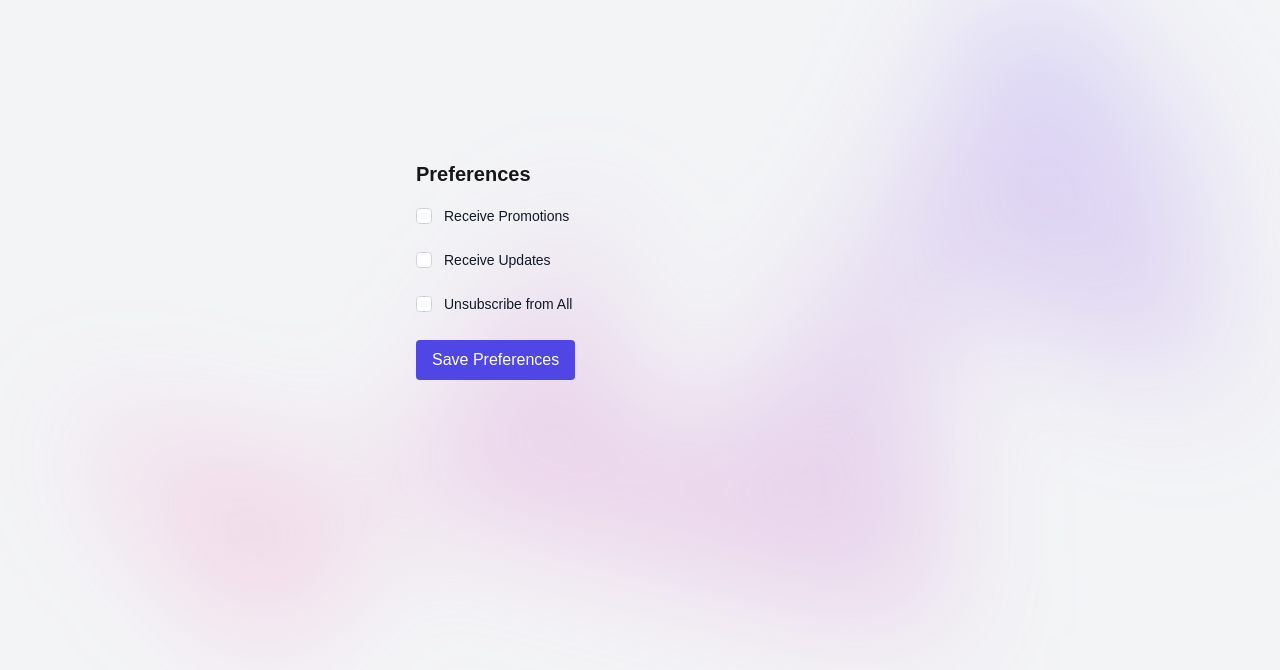
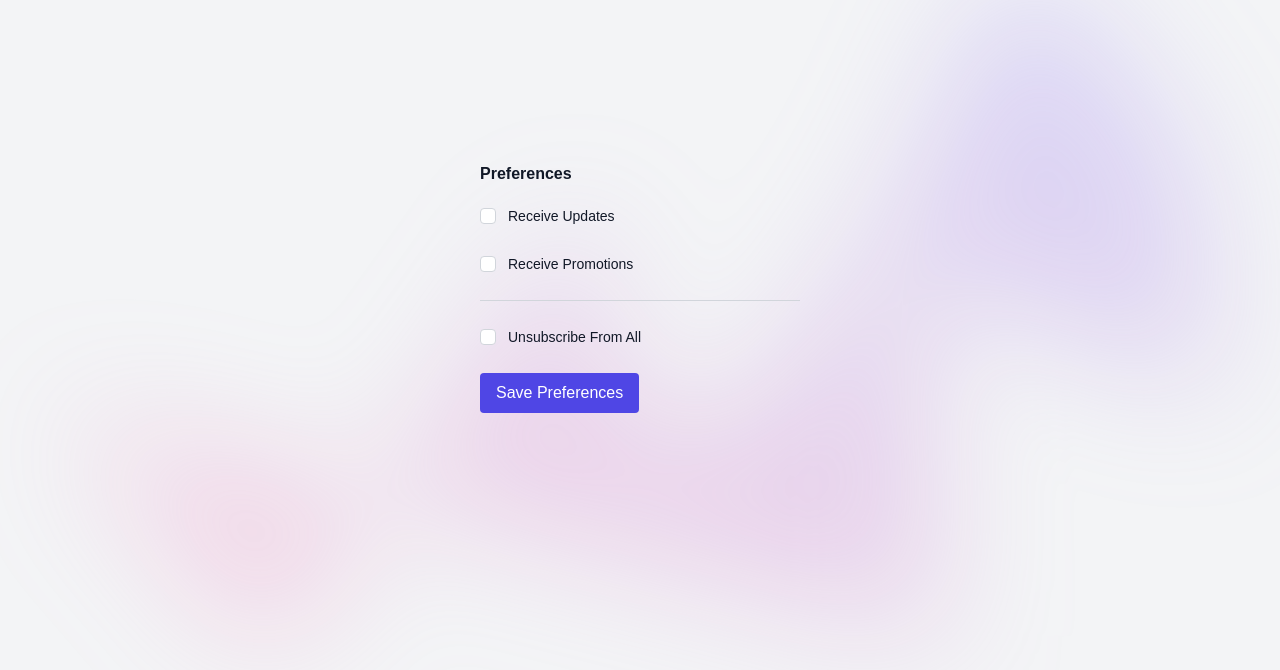
Before and after one commit to ezeahunanya/newsletter, a Next.js app: page /preferences in a window 1280 px wide. Shown: the top 670 px of the page. Built offline with nearby package versions, Linux system fonts and the light colour scheme.

Commit message:
Add styling to preference page

```diff
--- a/app/preferences/page.tsx
+++ b/app/preferences/page.tsx
@@ -48,10 +48,52 @@ export default function PreferencesPage() {
   };
 
   return (
-    <fieldset className="preferences-page max-w-md mx-auto mt-8">
+    <fieldset className="mx-auto mt-8 max-w-xs">
       <legend className="sr-only">Preferences</legend>
-      <h1 className="text-xl font-bold mb-4">Preferences</h1>
-      <div className="space-y-5">
+      <h1 className="mb-4 text-base/7 font-bold text-gray-900 dark:text-white">
+        Preferences
+      </h1>
+      <div className="space-y-6">
+        <div className="flex gap-3">
+          <div className="flex h-6 shrink-0 items-center">
+            <div className="group grid size-4 grid-cols-1">
+              <input
+                id="updates"
+                name="updates"
+                type="checkbox"
+                checked={preferences.updates}
+                onChange={(e) =>
+                  handleCheckboxChange("updates", e.target.checked)
+                }
+                className="col-start-1 row-start-1 appearance-none rounded border border-gray-300 bg-white checked:border-indigo-600 checked:bg-indigo-600 focus-visible:outline focus-visible:outline-2 focus-visible:outline-offset-2 focus-visible:outline-indigo-600 dark:border-gray-700 dark:bg-gray-800 dark:checked:border-indigo-500 dark:checked:bg-indigo-500 dark:focus-visible:outline-indigo-500"
+              />
+              <svg
+                fill="none"
+                viewBox="0 0 14 14"
+                className="pointer-events-none col-start-1 row-start-1 size-3.5 self-center justify-self-center stroke-white"
+              >
+                <path
+                  d="M3 8L6 11L11 3.5"
+                  strokeWidth={2}
+                  strokeLinecap="round"
+                  strokeLinejoin="round"
+                  className={`opacity-0 ${
+                    preferences.updates ? "opacity-100" : ""
+                  }`}
+                />
+              </svg>
+            </div>
+          </div>
+          <div className="text-sm/6">
+            <label
+              htmlFor="updates"
+              className="font-medium text-gray-900 dark:text-gray-300"
+            >
+              Receive Updates
+            </label>
+          </div>
+        </div>
+
         <div className="flex gap-3">
           <div className="flex h-6 shrink-0 items-center">
             <div className="group grid size-4 grid-cols-1">
@@ -63,7 +105,7 @@ export default function PreferencesPage() {
                 onChange={(e) =>
                   handleCheckboxChange("promotions", e.target.checked)
                 }
-                className="col-start-1 row-start-1 appearance-none rounded border border-gray-300 dark:border-gray-700 bg-white dark:bg-gray-800 checked:border-indigo-600 checked:bg-indigo-600 dark:checked:border-indigo-500 dark:checked:bg-indigo-500 focus-visible:outline focus-visible:outline-2 focus-visible:outline-offset-2 focus-visible:outline-indigo-600 dark:focus-visible:outline-indigo-500"
+                className="col-start-1 row-start-1 appearance-none rounded border border-gray-300 bg-white checked:border-indigo-600 checked:bg-indigo-600 focus-visible:outline focus-visible:outline-2 focus-visible:outline-offset-2 focus-visible:outline-indigo-600 dark:border-gray-700 dark:bg-gray-800 dark:checked:border-indigo-500 dark:checked:bg-indigo-500 dark:focus-visible:outline-indigo-500"
               />
               <svg
                 fill="none"
@@ -83,48 +125,16 @@ export default function PreferencesPage() {
             </div>
           </div>
           <div className="text-sm/6">
-            <label htmlFor="promotions" className="font-medium text-gray-900 dark:text-gray-300">
+            <label
+              htmlFor="promotions"
+              className="font-medium text-gray-900 dark:text-gray-300"
+            >
               Receive Promotions
             </label>
           </div>
         </div>
 
-        <div className="flex gap-3">
-          <div className="flex h-6 shrink-0 items-center">
-            <div className="group grid size-4 grid-cols-1">
-              <input
-                id="updates"
-                name="updates"
-                type="checkbox"
-                checked={preferences.updates}
-                onChange={(e) => handleCheckboxChange("updates", e.target.checked)}
-                className="col-start-1 row-start-1 appearance-none rounded border border-gray-300 dark:border-gray-700 bg-white dark:bg-gray-800 checked:border-indigo-600 checked:bg-indigo-600 dark:checked:border-indigo-500 dark:checked:bg-indigo-500 focus-visible:outline focus-visible:outline-2 focus-visible:outline-offset-2 focus-visible:outline-indigo-600 dark:focus-visible:outline-indigo-500"
-              />
-              <svg
-                fill="none"
-                viewBox="0 0 14 14"
-                className="pointer-events-none col-start-1 row-start-1 size-3.5 self-center justify-self-center stroke-white"
-              >
-                <path
-                  d="M3 8L6 11L11 3.5"
-                  strokeWidth={2}
-                  strokeLinecap="round"
-                  strokeLinejoin="round"
-                  className={`opacity-0 ${
-                    preferences.updates ? "opacity-100" : ""
-                  }`}
-                />
-              </svg>
-            </div>
-          </div>
-          <div className="text-sm/6">
-            <label htmlFor="updates" className="font-medium text-gray-900 dark:text-gray-300">
-              Receive Updates
-            </label>
-          </div>
-        </div>
-
-        <div className="flex gap-3">
+        <div className="flex gap-3 border-t border-gray-300 pt-6 dark:border-gray-700">
           <div className="flex h-6 shrink-0 items-center">
             <div className="group grid size-4 grid-cols-1">
               <input
@@ -135,7 +145,7 @@ export default function PreferencesPage() {
                 onChange={(e) =>
                   handleCheckboxChange("unsubscribeAll", e.target.checked)
                 }
-                className="col-start-1 row-start-1 appearance-none rounded border border-gray-300 dark:border-gray-700 bg-white dark:bg-gray-800 checked:border-indigo-600 checked:bg-indigo-600 dark:checked:border-indigo-500 dark:checked:bg-indigo-500 focus-visible:outline focus-visible:outline-2 focus-visible:outline-offset-2 focus-visible:outline-indigo-600 dark:focus-visible:outline-indigo-500"
+                className="col-start-1 row-start-1 appearance-none rounded border border-gray-300 bg-white checked:border-indigo-600 checked:bg-indigo-600 focus-visible:outline focus-visible:outline-2 focus-visible:outline-offset-2 focus-visible:outline-indigo-600 dark:border-gray-700 dark:bg-gray-800 dark:checked:border-indigo-500 dark:checked:bg-indigo-500 dark:focus-visible:outline-indigo-500"
               />
               <svg
                 fill="none"
@@ -159,14 +169,14 @@ export default function PreferencesPage() {
               htmlFor="unsubscribeAll"
               className="font-medium text-gray-900 dark:text-gray-300"
             >
-              Unsubscribe from All
+              Unsubscribe From All
             </label>
           </div>
         </div>
       </div>
       <button
         onClick={handleSave}
-        className="mt-6 bg-indigo-600 text-white px-4 py-2 rounded hover:bg-indigo-700"
+        className="mt-6 rounded bg-indigo-600 px-4 py-2 text-white hover:bg-indigo-700"
       >
         Save Preferences
       </button>
```
